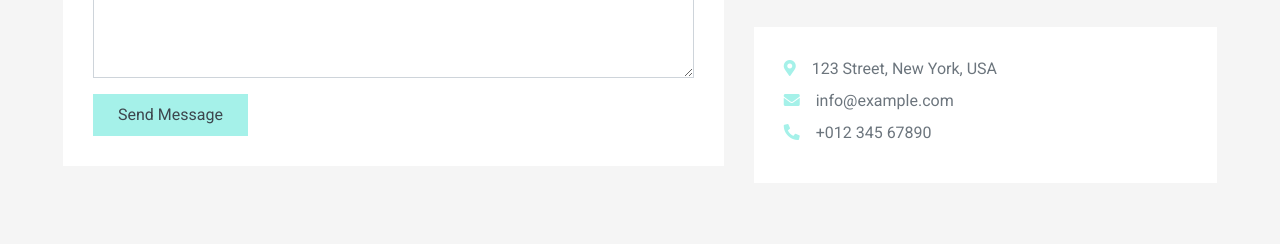
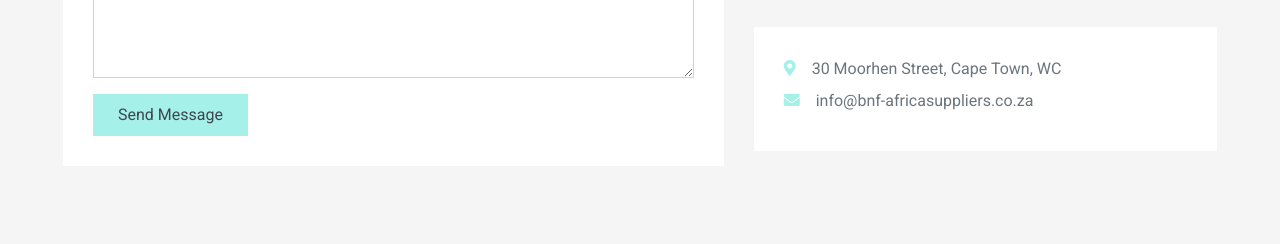
Before and after one commit to Kitanga/bnf-africasupplier, a plain HTML site: page public/contact.html in a window 1280 px wide. Shown: the part 556-800 px from the top of the page. Drawn offline with nearby package versions, Linux system fonts and the light colour scheme.

Commit message:
Updated contact information

```diff
--- a/public/contact.html
+++ b/public/contact.html
@@ -73,7 +73,6 @@
     </div>
     <!-- Navbar End -->
 
-
     <!-- Contact Start -->
     <div class="container-fluid">
         <h2 class="section-title position-relative text-uppercase mx-xl-5 mb-4"><span class="bg-secondary pr-3">Contact Us</span></h2>
@@ -117,9 +116,9 @@
                     frameborder="0" style="border:0;" allowfullscreen="" aria-hidden="false" tabindex="0"></iframe>
                 </div>
                 <div class="bg-light p-30 mb-3">
-                    <p class="mb-2"><i class="fa fa-map-marker-alt text-primary mr-3"></i>123 Street, New York, USA</p>
-                    <p class="mb-2"><i class="fa fa-envelope text-primary mr-3"></i>info@example.com</p>
-                    <p class="mb-2"><i class="fa fa-phone-alt text-primary mr-3"></i>+012 345 67890</p>
+                    <p class="mb-2"><i class="fa fa-map-marker-alt text-primary mr-3"></i>30 Moorhen Street, Cape Town, WC </p>
+                    <p class="mb-2"><i class="fa fa-envelope text-primary mr-3"></i>info@bnf-africasuppliers.co.za</p>
+                    <!-- <p class="mb-2"><i class="fa fa-phone-alt text-primary mr-3"></i>+012 345 67890</p> -->
                 </div>
             </div>
         </div>
```
